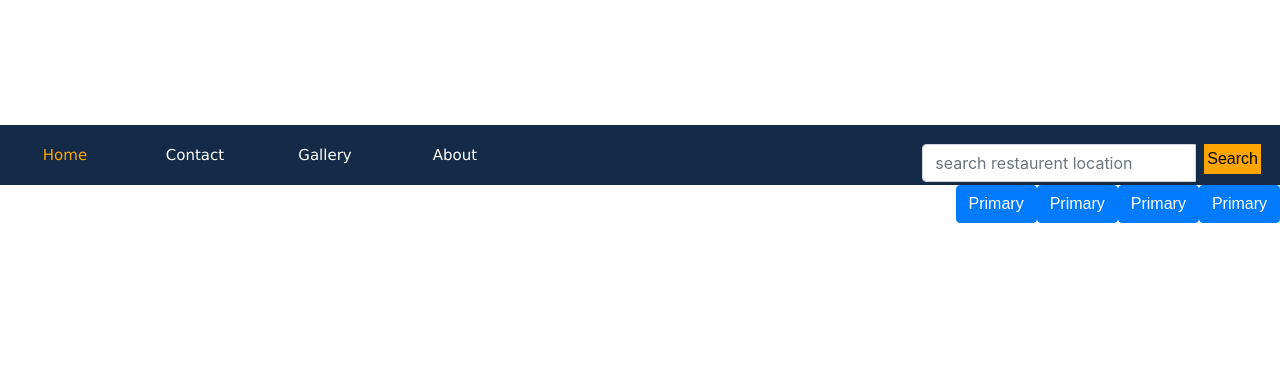
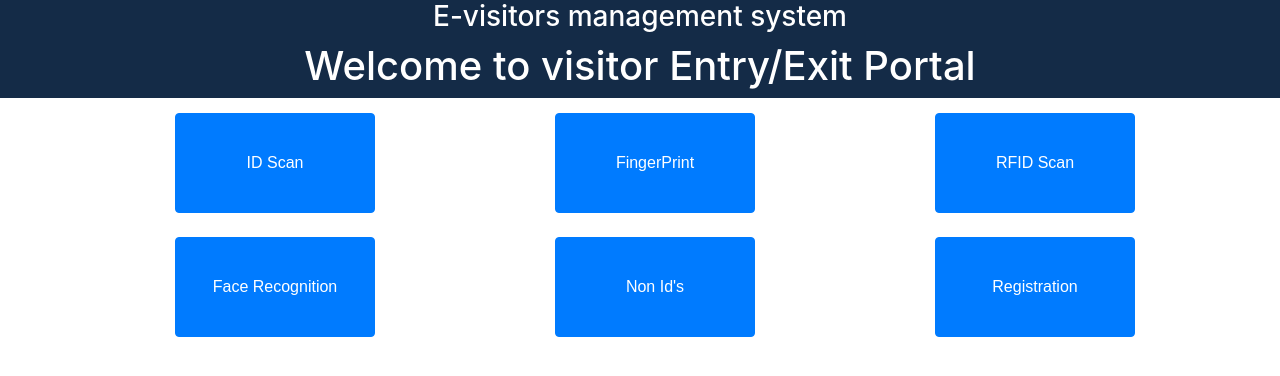
Before and after one commit to rithaven/E-visitor-app, a Django app: page / in a window 1280 px wide. Shown: the top 376 px of the page. Run offline with Django 3.2, Linux system fonts and the light colour scheme; some libraries are stand-ins or nearby versions.

Commit message:
Add styling

```diff
--- a/evisitorsproject/templates/navbar.html
+++ b/evisitorsproject/templates/navbar.html
@@ -1,7 +1,6 @@
 <!DOCTYPE html>
 <html lang="en">
     <head>
-
     <meta charset="utf-8">
     <meta name="viewport" content="width=device-width, initial-scale=1">
     <style>
@@ -9,6 +8,7 @@
         background-color: white;
         margin: 0px;
         padding: 0px;
+        margin-top: auto;
     }
     .menu{
         width: 100%;
@@ -47,6 +47,14 @@
         text-align: center;
 
     }
+    h1{
+        color: white;
+        text-align: center;
+    }
+    h3{
+        color: white;
+        text-align: center;
+    }
     button{
         float: right;
         cursor:pointer;
@@ -61,30 +69,9 @@
     <body>
 
         <nav class="menu">
-            <ul>
-                <li>
-                    <a href="" style="color:orange;">Home</a>
-                </li>
-                <li>
-                    <a href="#">Contact</a>
-                </li>
-                <li>
-                    <a href="#">Gallery</a>
-                </li>
-                <li>
-                    <a href="#">About</a>
-                </li>
-            </ul>
-            <div>
-                    <form class="search" role="search" action="" name="image">
-                        <div class="input-group">
-                            <input class="form-control mr-sm-2" type="search" placeholder="search restaurent location" aria-label="search">
-                            <div class="input-group-btn">
-                            <button type="submit" >Search</button>
-                            </div>
-                        </div>
-                    </form>
-            </div>
+
+          <h3>E-visitors management system</h3>
+          <h1>Welcome to visitor Entry/Exit Portal</h1>
         </nav>
     </body>
 </html>
--- a/evisitorsproject/templates/welcome.html
+++ b/evisitorsproject/templates/welcome.html
@@ -5,18 +5,46 @@
 
 <!Doctype html>
 <html>
+
 <head>
   <meta name="viewport" content="width=device-width, initial-scale=1">
+<style>
+  button{
+    height: 100px;
+    width: 200px;
+  }
+</style>
 </head>
 
 
-<body style="margin-top:125px">
+<body>
+  <div class="container" style="margin-top: 15px;margin-left: 10px;">
 
-  <button type="button" class="btn btn-primary">Primary</button>
-  <button type="button" class="btn btn-primary">Primary</button>
-  <button type="button" class="btn btn-primary">Primary</button>
-  <button type="button" class="btn btn-primary">Primary</button>
+    <div class="row">
+      <div class="col">
+        <button type="button" class="btn btn-primary">ID Scan</button>
+      </div>
+      <div class="col">
+        <button type="button" class="btn btn-primary">FingerPrint</button>
+      </div>
+      <div class="col">
+        <button type="button" class="btn btn-primary">RFID Scan</button>
+      </div>
+    </div>
+    <br>
+    <div class="row">
+    <div class="col">
+      <button type="button" class="btn btn-primary">Face Recognition</button>
+    </div>
+    <div class="col">
+      <button type="button" class="btn btn-primary">Non Id's</button>
+    </div>
+    <div class="col">
+      <button type="button" class="btn btn-primary">Registration</button>
+    </div>
+  </div>
+  </div>
+</body>
 
-  </body>
 </html>
 {%endblock%}
```
